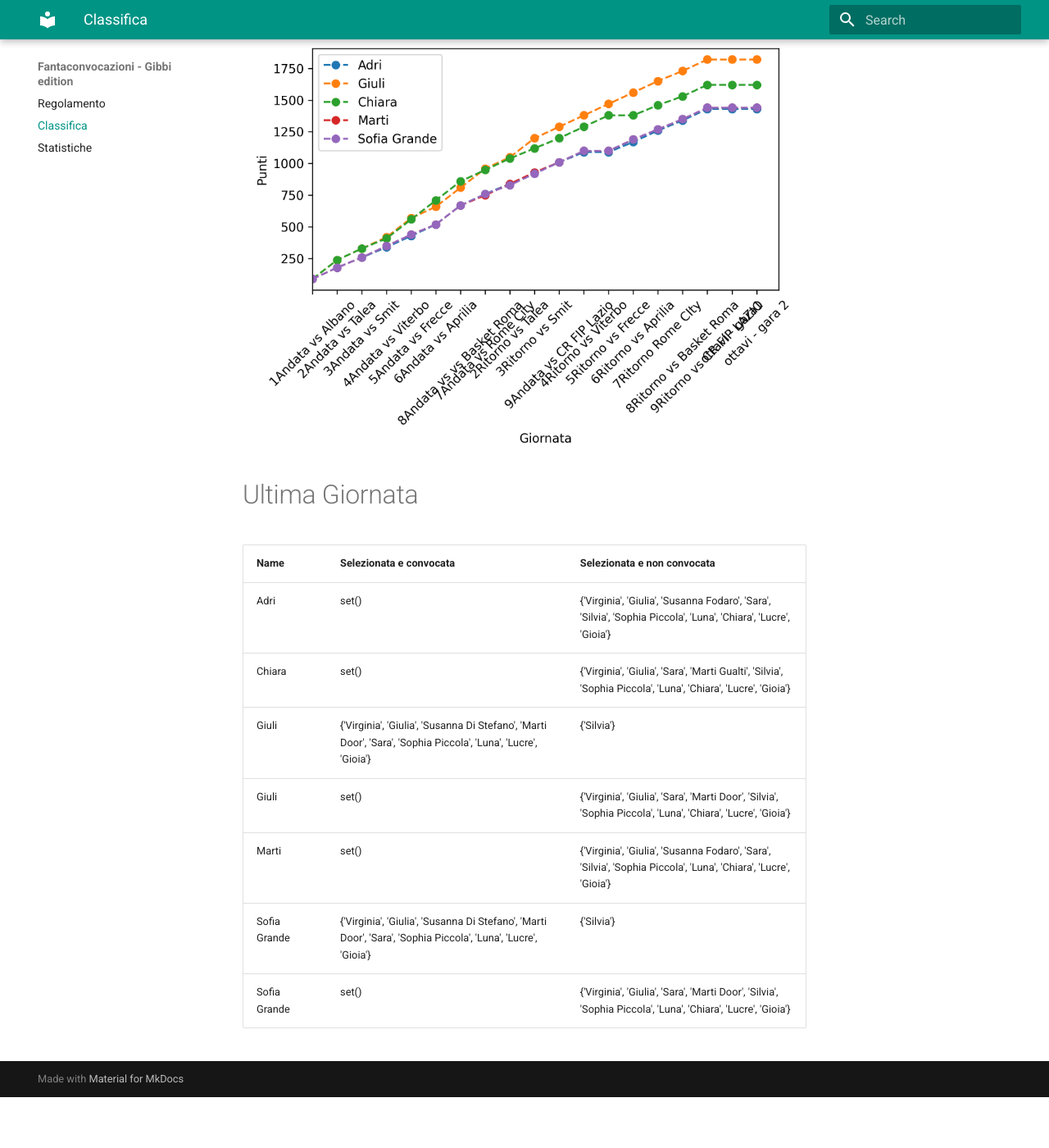
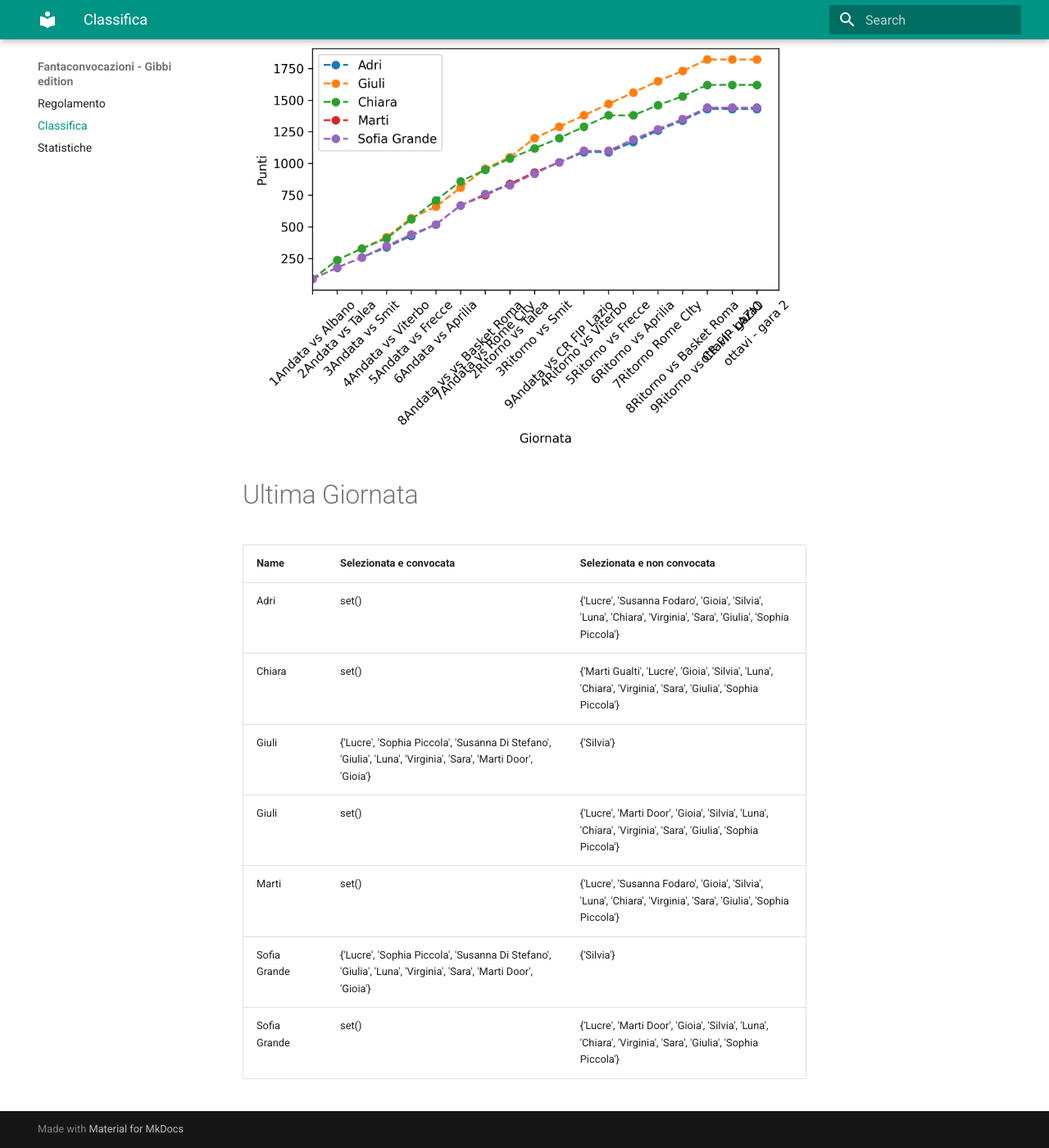
Before and after one commit to martinig94/fantagibbi, an MkDocs documentation site: the page built from docs/Classifica.md, in a window 1280 px wide and 1400 px high, scrolled down 565 px. Shown: the whole window at 82% size. Built offline with MkDocs 1.6.1 and Material for MkDocs 9.7.7, drawn with Linux system fonts in a browser that asks for light colours; before the commit the page ends 1903 px from its top, so only the background shows below that.

Commit message:
Auto-update from main.py

```diff
--- a/docs/Classifica.md
+++ b/docs/Classifica.md
@@ -18,11 +18,11 @@
 <!-- START_TABLE CORRECT -->
 | Name         | Selezionata e convocata                                                                                        | Selezionata e non convocata                                                                                      |
 |:-------------|:---------------------------------------------------------------------------------------------------------------|:-----------------------------------------------------------------------------------------------------------------|
-| Adri         | set()                                                                                                          | {'Virginia', 'Giulia', 'Susanna Fodaro', 'Sara', 'Silvia', 'Sophia Piccola', 'Luna', 'Chiara', 'Lucre', 'Gioia'} |
-| Chiara       | set()                                                                                                          | {'Virginia', 'Giulia', 'Sara', 'Marti Gualti', 'Silvia', 'Sophia Piccola', 'Luna', 'Chiara', 'Lucre', 'Gioia'}   |
-| Giuli        | {'Virginia', 'Giulia', 'Susanna Di Stefano', 'Marti Door', 'Sara', 'Sophia Piccola', 'Luna', 'Lucre', 'Gioia'} | {'Silvia'}                                                                                                       |
-| Giuli        | set()                                                                                                          | {'Virginia', 'Giulia', 'Sara', 'Marti Door', 'Silvia', 'Sophia Piccola', 'Luna', 'Chiara', 'Lucre', 'Gioia'}     |
-| Marti        | set()                                                                                                          | {'Virginia', 'Giulia', 'Susanna Fodaro', 'Sara', 'Silvia', 'Sophia Piccola', 'Luna', 'Chiara', 'Lucre', 'Gioia'} |
-| Sofia Grande | {'Virginia', 'Giulia', 'Susanna Di Stefano', 'Marti Door', 'Sara', 'Sophia Piccola', 'Luna', 'Lucre', 'Gioia'} | {'Silvia'}                                                                                                       |
-| Sofia Grande | set()                                                                                                          | {'Virginia', 'Giulia', 'Sara', 'Marti Door', 'Silvia', 'Sophia Piccola', 'Luna', 'Chiara', 'Lucre', 'Gioia'}     |
+| Adri         | set()                                                                                                          | {'Lucre', 'Susanna Fodaro', 'Gioia', 'Silvia', 'Luna', 'Chiara', 'Virginia', 'Sara', 'Giulia', 'Sophia Piccola'} |
+| Chiara       | set()                                                                                                          | {'Marti Gualti', 'Lucre', 'Gioia', 'Silvia', 'Luna', 'Chiara', 'Virginia', 'Sara', 'Giulia', 'Sophia Piccola'}   |
+| Giuli        | {'Lucre', 'Sophia Piccola', 'Susanna Di Stefano', 'Giulia', 'Luna', 'Virginia', 'Sara', 'Marti Door', 'Gioia'} | {'Silvia'}                                                                                                       |
+| Giuli        | set()                                                                                                          | {'Lucre', 'Marti Door', 'Gioia', 'Silvia', 'Luna', 'Chiara', 'Virginia', 'Sara', 'Giulia', 'Sophia Piccola'}     |
+| Marti        | set()                                                                                                          | {'Lucre', 'Susanna Fodaro', 'Gioia', 'Silvia', 'Luna', 'Chiara', 'Virginia', 'Sara', 'Giulia', 'Sophia Piccola'} |
+| Sofia Grande | {'Lucre', 'Sophia Piccola', 'Susanna Di Stefano', 'Giulia', 'Luna', 'Virginia', 'Sara', 'Marti Door', 'Gioia'} | {'Silvia'}                                                                                                       |
+| Sofia Grande | set()                                                                                                          | {'Lucre', 'Marti Door', 'Gioia', 'Silvia', 'Luna', 'Chiara', 'Virginia', 'Sara', 'Giulia', 'Sophia Piccola'}     |
 <!-- END_TABLE CORRECT -->
```
